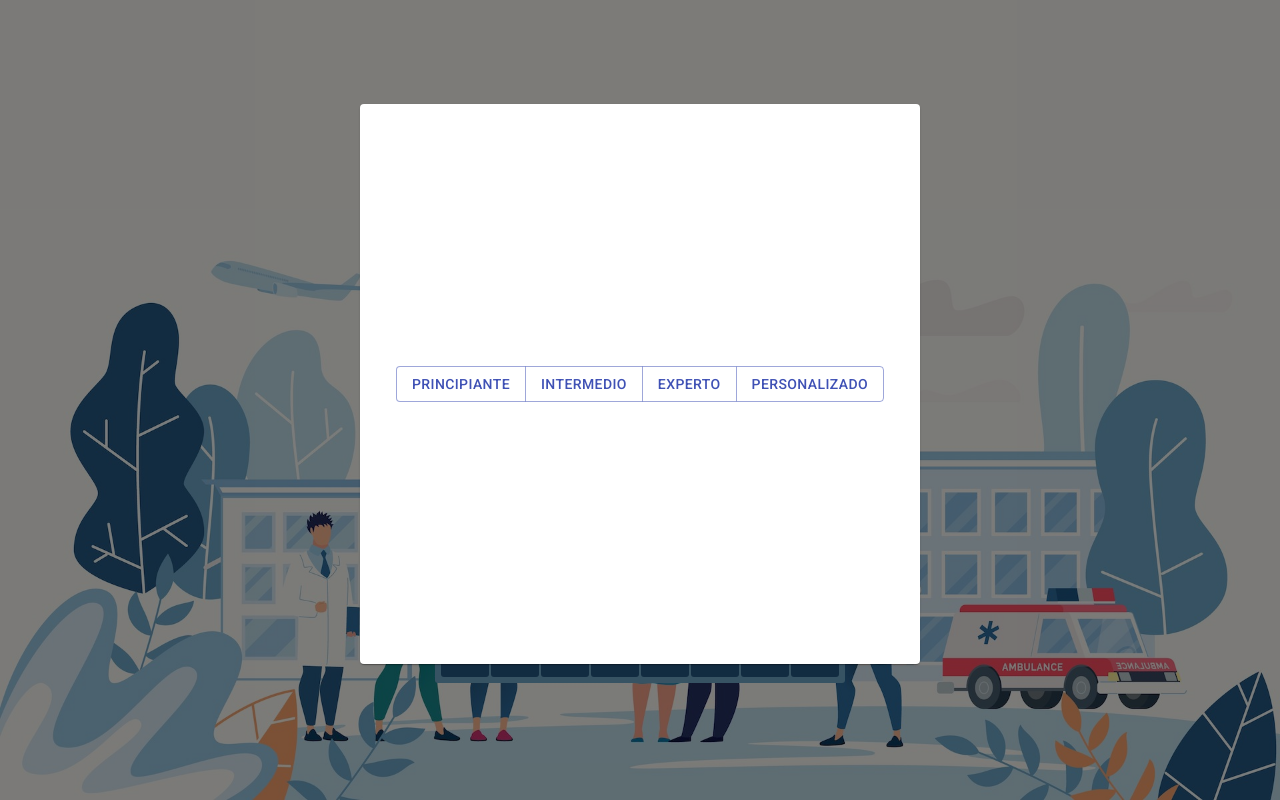
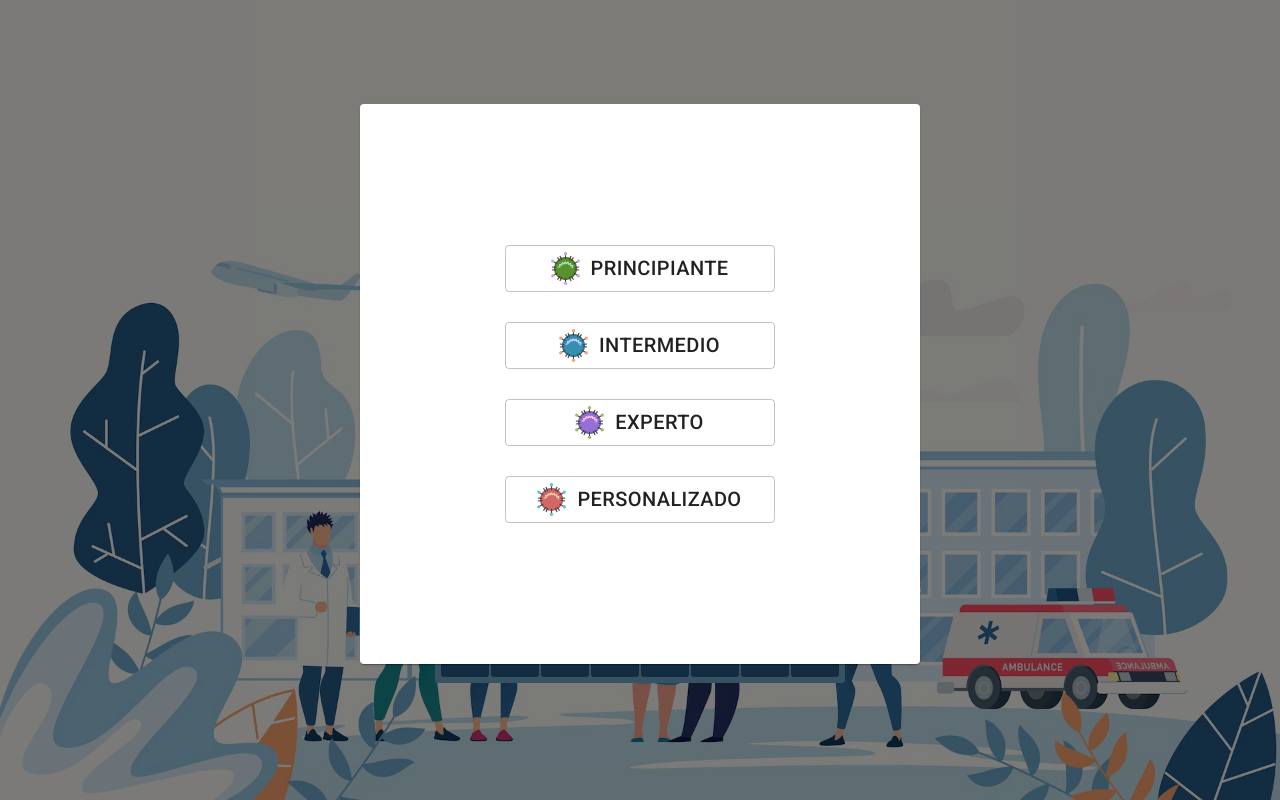
Before and after one commit to chiararv/minesweeper, a React (Create React App) app: page / in a window 1280 px wide. Both pictures are taken after a click on the button "JUGAR". Built offline with nearby package versions, Linux system fonts and the light colour scheme.

Commit message:
changed styles

```diff
--- a/src/components/BoardInfo.js
+++ b/src/components/BoardInfo.js
@@ -1,7 +1,7 @@
 import React from 'react'
 import Timer from '../Timer'
 import { Button, makeStyles } from '@material-ui/core'
-import {ReactComponent as MaskSvg} from '../svg/mask.svg'
+import { ReactComponent as MaskSvg } from '../svg/mask.svg'
 
 const useStyles = makeStyles({
     svg: {
--- a/src/components/Cell.js
+++ b/src/components/Cell.js
@@ -1,9 +1,7 @@
 import React, { useEffect } from 'react'
-// import classNames from "classnames";
 import { makeStyles } from '@material-ui/core/styles';
-import {ReactComponent as VirusSvg} from '../svg/coronavirus.svg'
-import {ReactComponent as MaskSvg} from '../svg/mask.svg'
-
+import { ReactComponent as VirusSvg } from '../svg/coronavirus.svg'
+import { ReactComponent as MaskSvg } from '../svg/mask.svg'
 
 const useStyles = makeStyles({
   td: ({
@@ -19,9 +17,7 @@ const useStyles = makeStyles({
       textAlign: 'center',
       padding: 0,
       backgroundColor: clicked ? '#bddbe6' : '#255883',
-      // border: clicked? '4px solid darkgrey' : 'inherit',
       color: isQuestion ? '#bddbe6' : '#255883',
-
   }),
   content:{
     display: 'flex',
@@ -33,17 +29,19 @@ const useStyles = makeStyles({
     width: 35,
   }
 })
-  // let cellsClass = classNames({
-  //   cell: true,
-  //   clicked,
-  //   bomb: value === "☀"
-  // });
 
-const Cell = ({other, setFlag, clicked, clickCell, row, column, value, flagCount }) => {
-
-  const isMine = value === "☀"
-  const isFlag = other === "⚑"
-  const isQuestion = other === "?"
+const Cell = ({
+  other,
+  setOther,
+  clicked,
+  clickCell,
+  row,
+  column,
+  value
+}) => {
+  const isMine = value === '☀'
+  const isFlag = other === '⚑'
+  const isQuestion = other === '?'
 
   const classes = useStyles({
     clicked,
@@ -56,34 +54,20 @@ const Cell = ({other, setFlag, clicked, clickCell, row, column, value, flagCount
   }
 
   useEffect(() => {
-    if(clicked) handleClick(false)
+    if (clicked) handleClick(false)
   }, [clicked])
 
   const handleContextMenu = (e) => {
     e.preventDefault()
     e.stopPropagation()
-    setFlag(row, column)
+    setOther(row, column)
   }
 
-  // let newValue
-  // switch (value) {
-  //   case "☀":
-  //     newValue = VirusSvg
-  //     break;
+  const renderContent = () => {
+    if (clicked) return isMine ? <VirusSvg className={classes.svg}/> : value
+    else return isFlag ? <MaskSvg className={classes.svg}/> : other
+  }
 
-  //   default:
-  //     newValue =
-  //     break;
-  // }
-  const renderContent = () => {
-    if(clicked) return isMine ? <VirusSvg className={classes.svg}/> : value
-    else {
-      if( isFlag ) return <MaskSvg className={classes.svg}/>
-      else return  other
-    }
-    // else return isFlag ? <MaskSvg className={classes.svg}/> : other
-  }
-  console.log("flagCount",flagCount)
   return (
     <td
       onContextMenu={handleContextMenu}
--- a/src/components/modal/CustomModal.js
+++ b/src/components/modal/CustomModal.js
@@ -33,7 +33,7 @@ const useStyles = makeStyles({
   }
 });
 
-const CustomModal = ({setHeight, setWidth, savedBoard, setBoard, setMineCount}) => {
+const CustomModal = ({ setHeight, setWidth, savedBoard, setBoard, setMineCount }) => {
   const classes = useStyles()
   const [open, setOpen] = useState(true)
   const [step, setStep] = useState('first')
@@ -41,16 +41,13 @@ const CustomModal = ({setHeight, setWidth, savedBoard, setBoard, setMineCount})
   const handleClose = () => {
     setOpen(false)
   }
-    const stepHandler = () => {
-        if(savedBoard) setStep('second')
-        else setStep('final')
-    }
+
+  const stepHandler = () => setStep(savedBoard ? 'second' : 'final')
 
   const continueGame = () => {
     setBoard(savedBoard)
     handleClose()
   }
-    console.log(step)
 
   return (
     <Modal
--- a/src/components/modal/FinalStep.js
+++ b/src/components/modal/FinalStep.js
@@ -1,6 +1,7 @@
 import React, { useState } from 'react'
 import {TextField, ButtonGroup, Button} from '@material-ui/core'
 import { makeStyles } from '@material-ui/core/styles';
+import {ReactComponent as Logo} from '../../svg/coronavirus.svg'
 
 const useStyles = makeStyles({
   root: {
@@ -22,7 +23,39 @@ const useStyles = makeStyles({
   btnGroup: {
     display: 'flex',
     alignItems:'center',
-        justifyContent:'center',
+    justifyContent:'center'
+  },
+
+  btnContainer:{
+      display: 'flex',
+      flexDirection: 'column',
+      width: 300
+  },
+  btn:{
+      margin: 15,
+      textAlign: 'center'
+  },
+  btnLabel:{
+    fontSize: 20,
+  },
+  logo1:{
+      filter: 'hue-rotate(100deg)',
+      height: 35,
+      width: 35,
+  },
+  logo2:{
+      filter: 'hue-rotate(200deg)',
+      height: 35,
+      width: 35,
+  },
+  logo3:{
+      filter: 'hue-rotate(270deg)',
+      height: 35,
+      width: 35,
+  },
+  logo4:{
+      height: 35,
+      width: 35,
   },
 });
 
@@ -37,47 +70,39 @@ const FinalStep = ({closeModal, setWidth, setHeight, setMineCount}) => {
 
   const play = (level) => {
     switch (level) {
-            case "principiante":
-                break;
-            case "intermedio":
+      case 'principiante':
+        break
+      case 'intermedio':
         setHeight(16)
         setWidth(16)
         setMineCount(40)
-                break;
-            case "experto":
+        break
+      case 'experto':
         setHeight(16)
         setWidth(32)
         setMineCount(99)
-                break;
-            case "custom":
+        break
+      case 'custom':
         setHeight(customHeight)
         setWidth(customWidth)
         setMineCount(customMineCount)
-                break;
+        break
       default:
-                break;
+        break
     }
     closeModal()
   }
-
-    // const isNumber = (input, setCustom) => {
-    //     // if(typeof(input) !== 'number')  alert('Por favor ingresa números.')
-    //     // else setCustom(input)
-    //     console.log(input)
-    // isNumber(e.target.value, setCustomHeight)}
-    // }
-
 
   return (
     <div>
       {
         !custom && (
-                    <ButtonGroup color="primary" aria-label="outlined primary button group">
-                        <Button onClick={() => play("principiante")}>Principiante</Button>
-                        <Button onClick={() => play("intermedio")}>Intermedio</Button>
-                        <Button onClick={() => play("experto")}>Experto</Button>
-                        <Button onClick={() =>setCustom(true)}>Personalizado</Button>
-                    </ButtonGroup>
+          <div className={classes.btnContainer}>
+            <Button classes={{ root: classes.btn, label: classes.btnLabel }} variant="outlined"  onClick={() => play("principiante")} startIcon={<Logo className={classes.logo1}/>}>Principiante</Button>
+            <Button classes={{ root: classes.btn, label: classes.btnLabel }} variant="outlined" onClick={() => play("intermedio")} startIcon={<Logo className={classes.logo2}/>}>Intermedio</Button>
+            <Button classes={{ root: classes.btn, label: classes.btnLabel }} variant="outlined" onClick={() => play("experto")} startIcon={<Logo className={classes.logo3}/>}>Experto</Button>
+            <Button classes={{ root: classes.btn, label: classes.btnLabel }} variant="outlined" onClick={() =>setCustom(true)} startIcon={<Logo className={classes.logo4}/>}>Personalizado</Button>
+          </div>
         )
       }
       {
@@ -99,5 +124,4 @@ const FinalStep = ({closeModal, setWidth, setHeight, setMineCount}) => {
   )
 }
 
-
 export default FinalStep
--- a/src/components/modal/instructions.js
+++ b/src/components/modal/instructions.js
@@ -53,7 +53,3 @@ const Instructions = ({stepHandler}) => {
 }
 
 export default Instructions
-
-// <Typography variant="h6" className={classes.title}>
-// Text only
-// </Typography>
--- a/src/helpers/helper.js
+++ b/src/helpers/helper.js
@@ -1,75 +1,63 @@
-export function nestedArray(row, col) {
-    let outerArray= [];
+const nestedArray = (row, col) => {
+  let outerArray= []
   for (let i = 0; i < row; i++) {
-      let innerArray= [];
+    let innerArray= []
     for (let j = 0; j < col; j++) {
       const cellProperties = {
         row: i,
         col: j,
-          value: "",
+        value: '',
         clicked: false,
-          other: "",
+        other: '',
       }
-        innerArray.push(cellProperties);
+      innerArray.push(cellProperties)
     }
-      outerArray.push(innerArray);
+    outerArray.push(innerArray)
   }
-    return outerArray;
+  return outerArray
 }
 
-  export function populateNestedArray(
-    nestedArray,
-    val,
-    count
-  ) {
-    let rows = nestedArray.length;
-    let cols = nestedArray[0].length;
+const floorRand = (scale) => {
+  return Math.floor(Math.random() * scale)
+}
+
+const fillNestedArray = (nestedArray, val, count) => {
+  let rows = nestedArray.length
+  let cols = nestedArray[0].length
   while (count) {
-      let row = floorRand(rows);
-      let col = floorRand(cols);
-      nestedArray[row][col].value = val;
-      count--;
-      // if (!nestedArray[row][col]) {
-      //   nestedArray[row][col].value = val;
-      //   count--;
-      // }
+    let row = floorRand(rows)
+    let col = floorRand(cols)
+    nestedArray[row][col].value = val
+    count--
   }
-    return nestedArray;
+  return nestedArray
 }
-  export function valsAdjacentCounts(
-    nestedArray,
-    val
-  ) {
+
+const calcAdjacentBombs = (nestedArray, val) => {
   for (let i = 0; i < nestedArray.length; i++) {
     for (let j = 0; j < nestedArray[0].length; j++) {
       if (nestedArray[i][j].value === val) {
-          nestedArray = addOneNestedArrAdjacents(nestedArray, i, j, val);
+        nestedArray = addOneToCalcAdjacent(nestedArray, i, j, val)
+      }
+    }
+  }
+  return nestedArray
+}
+
+const addOneToCalcAdjacent = (nestedArray, i, j, val)  => {
+  let iList = [i - 1, i, i + 1]
+  let jList = [j - 1, j, j + 1]
+  for (let a of iList) {
+    if (nestedArray[a]) {
+      for (let b of jList) {
+        if (nestedArray[a][b] !== undefined && nestedArray[a][b].value !== val) {
+          if (typeof nestedArray[a][b].value !== 'number') nestedArray[a][b].value = 0
+          nestedArray[a][b].value++
+        }
       }
     }
   }
   return nestedArray;
 }
 
-  function addOneNestedArrAdjacents(
-    nestedArray,
-    i,
-    j,
-    val
-  ) {
-    let iList = [i - 1, i, i + 1];
-    let jList = [j - 1, j, j + 1];
-    for (let a of iList) {
-      if (nestedArray[a]) {
-        for (let b of jList) {
-          if (nestedArray[a][b] !== undefined && nestedArray[a][b].value !== val) {
-            if (typeof nestedArray[a][b].value !== "number") nestedArray[a][b].value = 0;
-            nestedArray[a][b].value++;
-          }
-        }
-      }
-    }
-    return nestedArray;
-  }
-  function floorRand(scale) {
-    return Math.floor(Math.random() * scale);
-  }
+export const initBoard = (height, width, mineCount) => calcAdjacentBombs(fillNestedArray(nestedArray(height, width), "☀", mineCount), "☀")
```
Also changed, not shown: src/App.js (+33 -35 lines), src/components/MineField.js (+38 -45 lines), src/components/modal/SecondStep.js (indentation only). Lines whose indentation alone changed are shown as unchanged.
